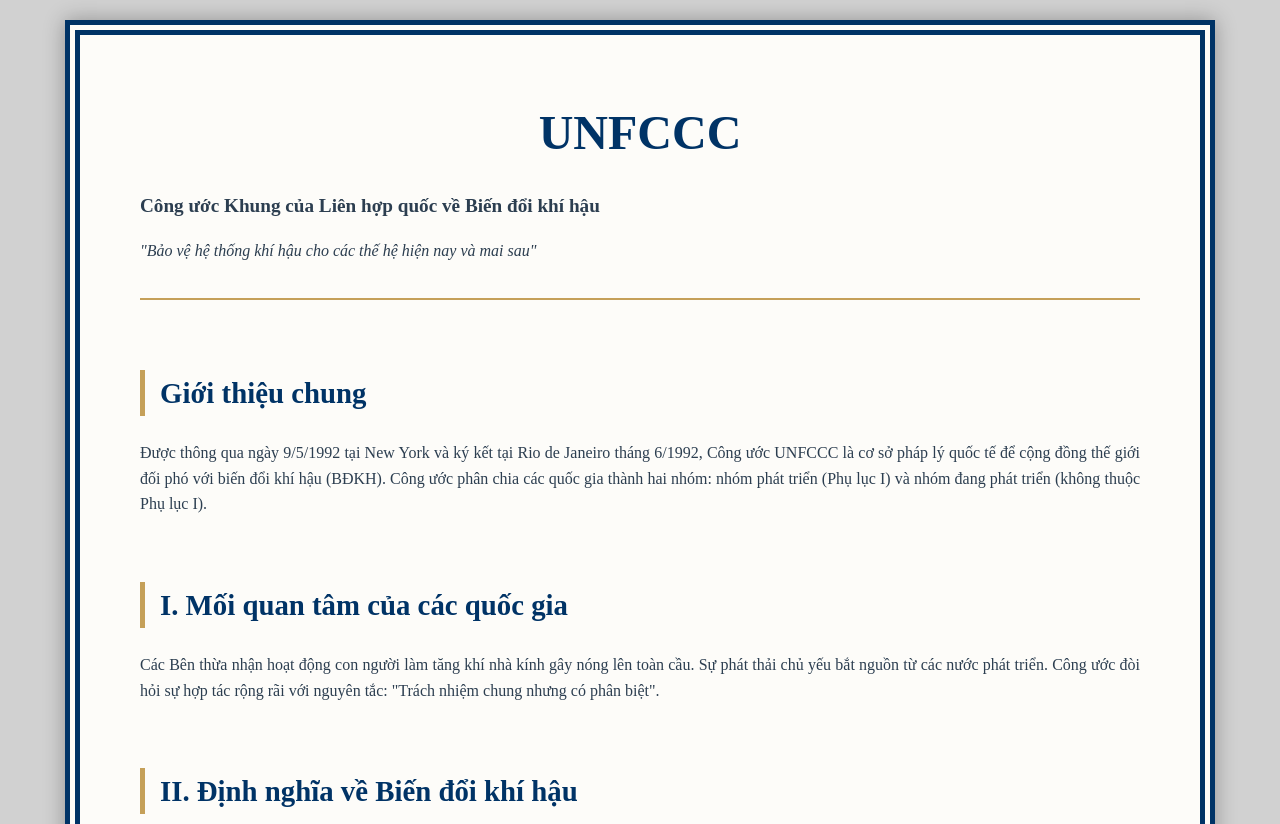
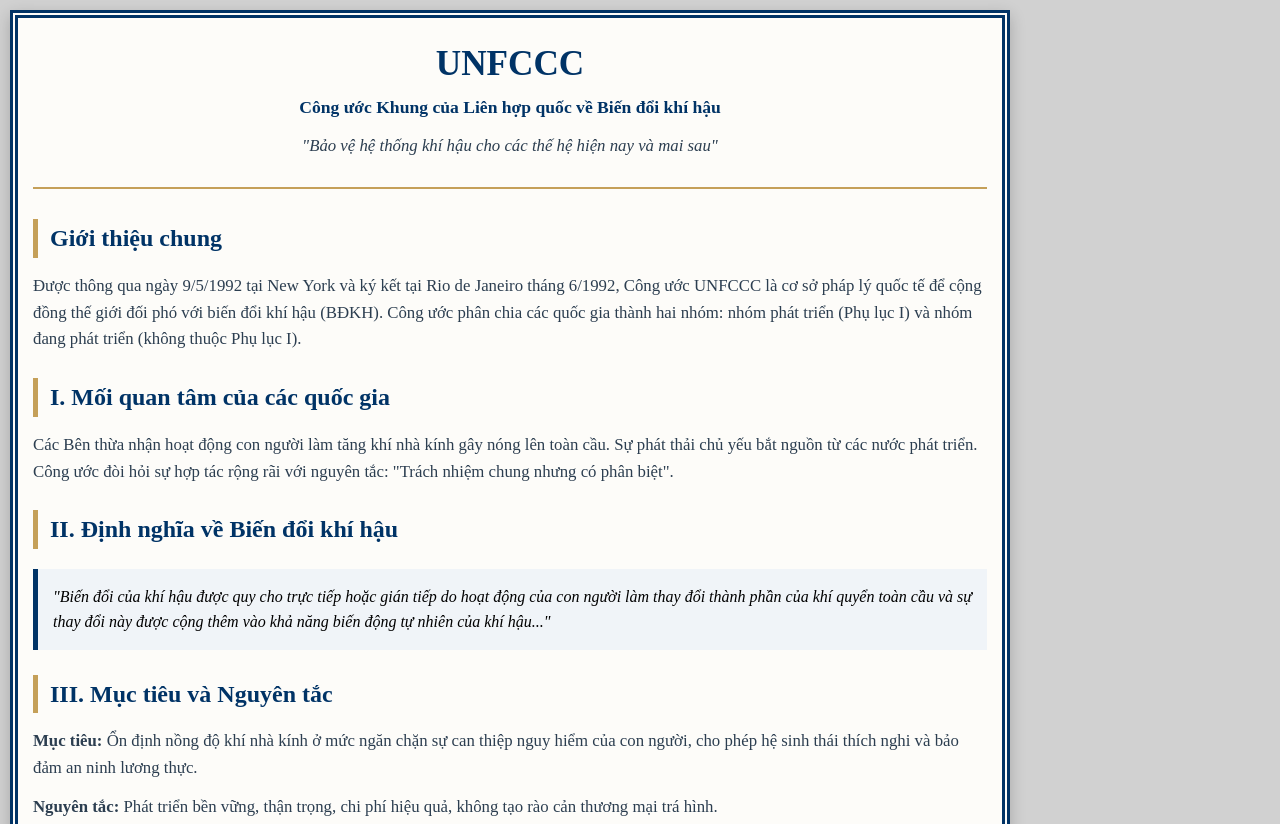
Before and after one commit to nonameuser764/UNFCCC, a plain HTML site: page index.html in a window 1280 px wide. Shown: the top 824 px of the page. Drawn offline with Linux system fonts and the light colour scheme.

Commit message:
Update index.html

```diff
--- a/index.html
+++ b/index.html
@@ -2,66 +2,101 @@
 <html lang="vi">
 <head>
     <meta charset="UTF-8">
-    <meta name="viewport" content="width=device-width, initial-scale=1.0">
+    <meta name="viewport" content="width=device-width, initial-scale=1.0, maximum-scale=1.0, user-scalable=no">
     <title>Poster UNFCCC - Công ước Khung về Biến đổi Khí hậu</title>
     <style>
         :root {
-            --primary: #003366; /* Xanh Navy */
-            --accent: #C5A059;  /* Vàng đồng */
-            --bg: #fdfcf9;      /* Kem nhạt */
+            --primary: #003366;
+            --accent: #C5A059;
+            --bg: #fdfcf9;
             --text: #2c3e50;
+        }
+
+        * {
+            box-sizing: border-box;
+            margin: 0;
+            padding: 0;
         }
 
         body {
             font-family: 'Times New Roman', serif;
             background-color: #d1d1d1;
-            margin: 0;
-            padding: 20px;
+            padding: 10px;
             line-height: 1.6;
         }
 
         .poster {
+            width: 100%;
             max-width: 1000px;
-            margin: 0 auto;
+            margin: 0;
             background: var(--bg);
-            padding: 60px;
-            border: 15px double var(--primary);
-            box-shadow: 0 0 20px rgba(0,0,0,0.3);
+            padding: 25px 15px;
+            border: 8px double var(--primary);
+            box-shadow: 0 5px 15px rgba(0,0,0,0.2);
         }
 
+        /* --- PHẦN TIÊU ĐỀ RA GIỮA --- */
         header {
-            text-align: center;
+            text-align: center; /* Đưa tiêu đề và 2 dòng phụ ra giữa */
             border-bottom: 2px solid var(--accent);
-            padding-bottom: 20px;
-            margin-bottom: 40px;
+            padding-bottom: 15px;
+            margin-bottom: 30px;
         }
 
-        h1 { color: var(--primary); font-size: 3em; margin: 0; text-transform: uppercase; }
-        h2 { color: var(--primary); border-left: 5px solid var(--accent); padding-left: 15px; margin-top: 30px; font-size: 1.8em; }
-        h3 { color: var(--accent); font-variant: small-caps; font-size: 1.3em; }
+        h1 {
+            color: var(--primary);
+            font-size: 2.2rem;
+            margin: 0;
+            text-transform: uppercase;
+            line-height: 1.2;
+            display: block;
+        }
+
+        /* --- NỘI DUNG VẪN GIỮ LỀ TRÁI --- */
+        h2 {
+            color: var(--primary);
+            border-left: 5px solid var(--accent);
+            padding-left: 12px;
+            margin: 25px 0 15px 0;
+            font-size: 1.5rem;
+            text-align: left;
+        }
 
         .content-grid {
-            display: grid;
-            grid-template-columns: 1fr;
-            gap: 20px;
+            width: 100%;
+            text-align: left;
         }
 
-        p { color: var(--text); margin-bottom: 15px; text-align: justify; }
+        p {
+            color: var(--text);
+            margin-bottom: 12px;
+            text-align: left;
+            font-size: 1.05rem;
+        }
 
         .highlight-box {
             background: #f0f4f8;
-            padding: 20px;
+            padding: 15px;
             border-left: 5px solid var(--primary);
             font-style: italic;
+            margin: 20px 0;
+            text-align: left;
         }
 
+        /* --- PHẦN CHÂN TRANG RA GIỮA --- */
         footer {
-            margin-top: 50px;
-            text-align: center;
-            font-size: 0.9em;
+            margin-top: 40px;
+            text-align: center; /* Đưa 2 dòng cuối ra giữa */
+            font-size: 0.85rem;
             color: #7f8c8d;
             border-top: 1px solid #ccc;
-            padding-top: 20px;
+            padding-top: 15px;
+        }
+
+        @media (max-width: 480px) {
+            .poster { padding: 15px 10px; border-width: 5px; }
+            h1 { font-size: 1.8rem; }
+            h2 { font-size: 1.3rem; }
         }
     </style>
 </head>
@@ -70,8 +105,8 @@
 <div class="poster">
     <header>
         <h1>UNFCCC</h1>
-        <p style="font-size: 1.2em; font-weight: bold;">Công ước Khung của Liên hợp quốc về Biến đổi khí hậu</p>
-        <p><em>"Bảo vệ hệ thống khí hậu cho các thế hệ hiện nay và mai sau"</em></p>
+        <p style="font-size: 1.1rem; font-weight: bold; color: var(--primary); margin-top: 8px; text-align: center;">Công ước Khung của Liên hợp quốc về Biến đổi khí hậu</p>
+        <p style="font-style: italic; margin-top: 4px; text-align: center;">"Bảo vệ hệ thống khí hậu cho các thế hệ hiện nay và mai sau"</p>
     </header>
 
     <div class="content-grid">
```
